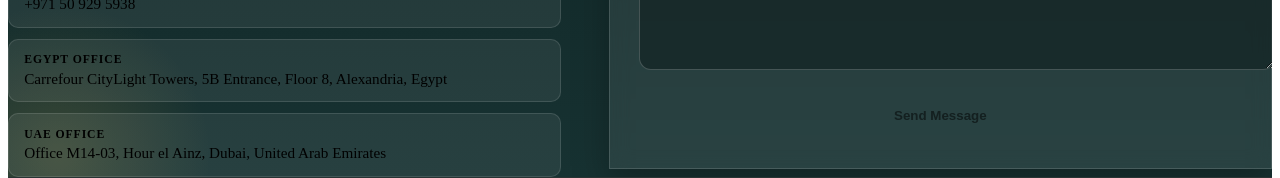
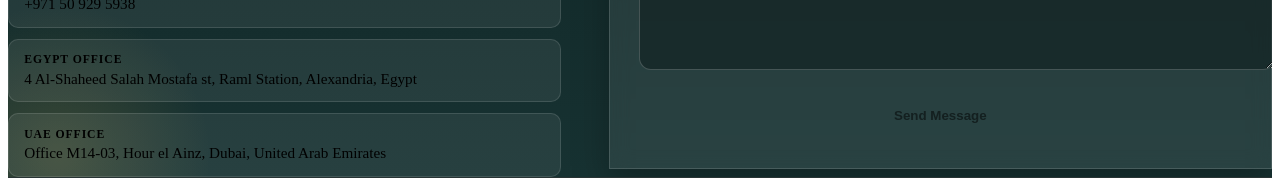
Before and after one commit to walidelbourdiney/uniCode, a React (Vite) app: page / in a window 1280 px wide. Shown: the part 6269-6447 px from the top of the page. Built offline with nearby package versions, Linux system fonts and the light colour scheme; the HTML template or start-up script is replaced by a standard one.

Commit message:
Update Egypt office address in contact information

```diff
--- a/src/components/Contact.jsx
+++ b/src/components/Contact.jsx
@@ -7,8 +7,7 @@ const contactItems = [
   { label: "Phone (UAE)", value: "+971 50 929 5938" },
   {
     label: "Egypt Office",
-    value:
-      "Carrefour CityLight Towers, 5B Entrance, Floor 8, Alexandria, Egypt",
+    value: "4 Al-Shaheed Salah Mostafa st, Raml Station, Alexandria, Egypt",
   },
   {
     label: "UAE Office",
```
